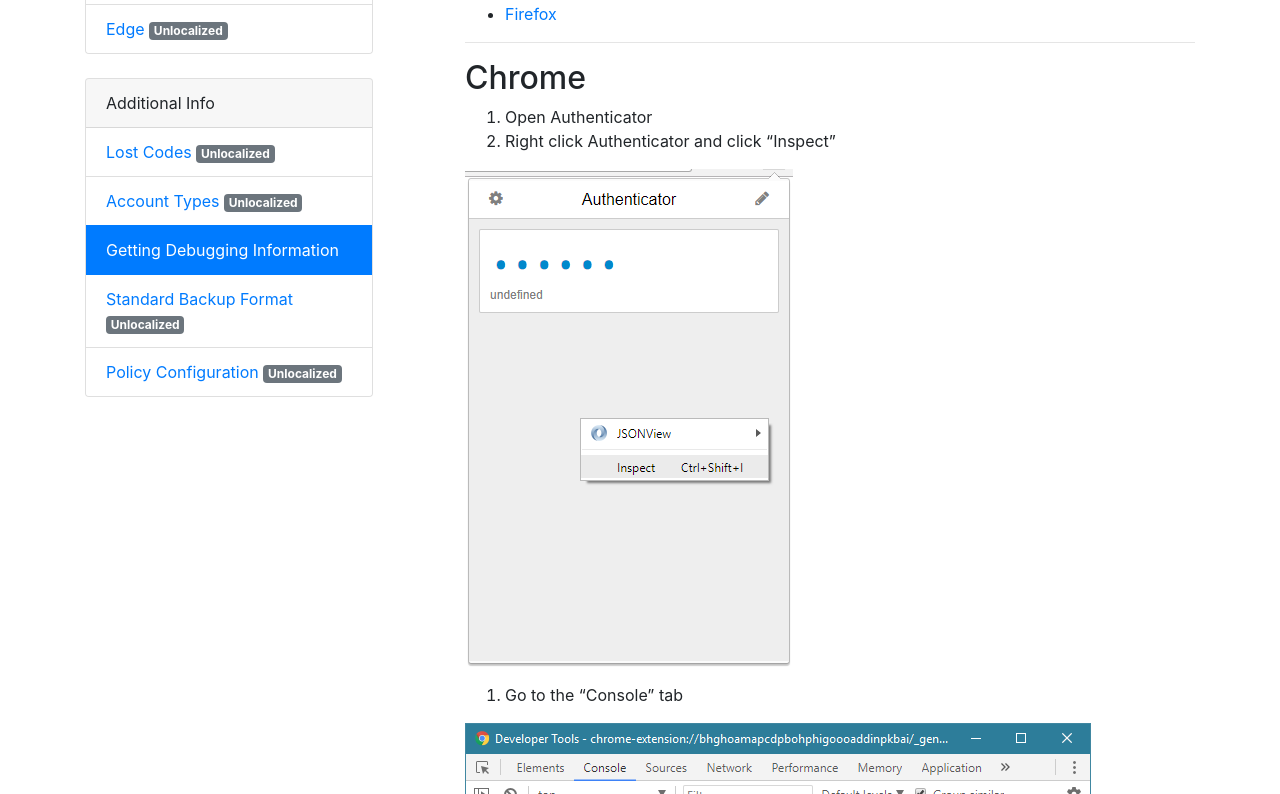
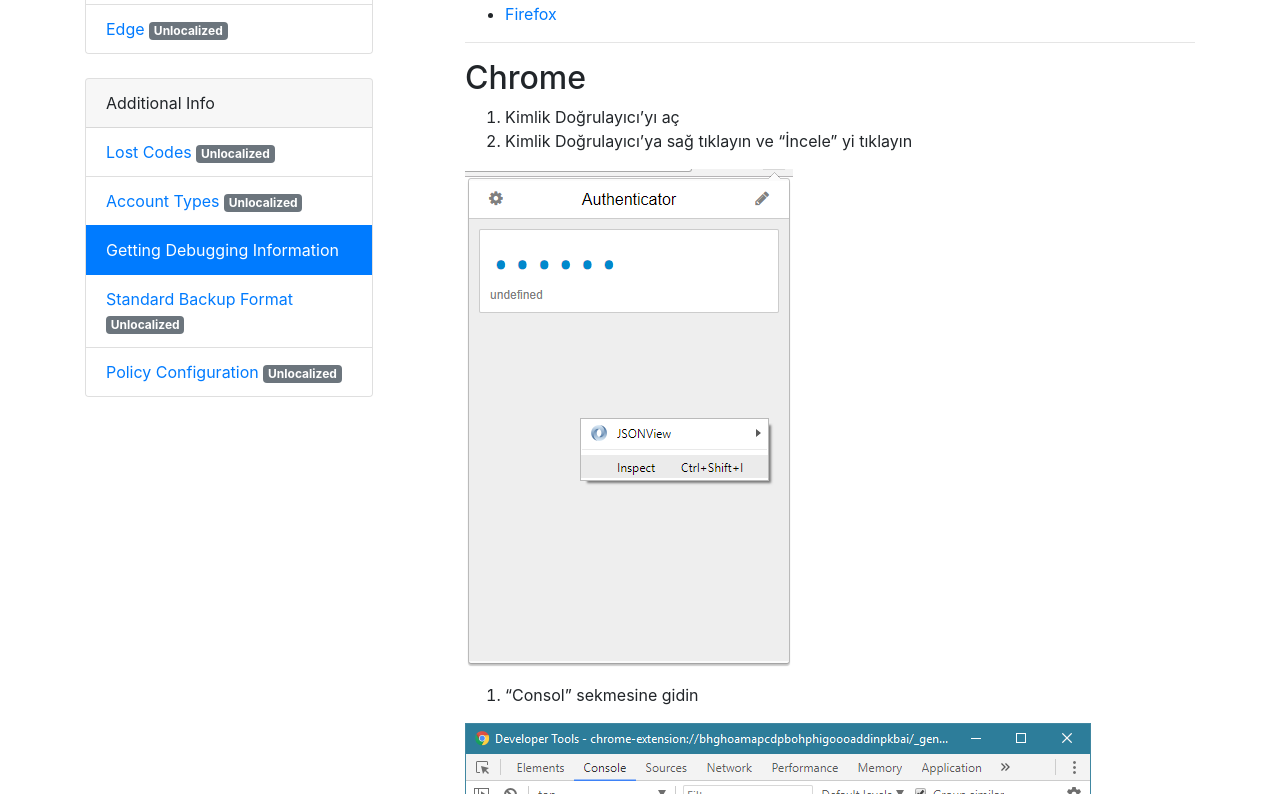
Before and after one commit to Authenticator-Extension/authenticator.cc, a Jekyll site: the page built from docs/tr/debug-info.md, in a window 1280 px wide and 1400 px high. Shown: the part 223-1017 px from the top of the window. Built offline with Jekyll 4.4.1, drawn with Linux system fonts in a browser that asks for light colours; our own code applies the rules of GitHub Pages for plain Markdown files; some of the changed text lies outside the part shown.

Commit message:
New translations debug-info.md (Turkish)

```diff
--- a/docs/tr/debug-info.md
+++ b/docs/tr/debug-info.md
@@ -14,16 +14,16 @@
 
 ## Chrome
 
-1. Open Authenticator
-2. Right click Authenticator and click "Inspect"
+1. Kimlik Doğrulayıcı'yı aç
+2. Kimlik Doğrulayıcı'ya sağ tıklayın ve "İncele" yi tıklayın
 
 ![step2](/assets/debugging-screenshots/chrome/step2.PNG)
 
-3. Go to the "Console" tab
+3. "Consol" sekmesine gidin
 
 ![step5](/assets/debugging-screenshots/chrome/step3.PNG)
 
-4. Copy and paste any messages into the issue description
+4. Tüm mesajları kopyalayıp sorun açıklamasına yapıştırın
 
 ![step4](/assets/debugging-screenshots/chrome/step4.PNG)
 
@@ -31,7 +31,7 @@
 
 ## Firefox
 
-1. Go to `about:debugging`
+1. `about:debugging` sayfasına gidin
 2. Check the box that says "Enable add-on debugging"
 
 ![step2](/assets/debugging-screenshots/firefox/step2.PNG)
@@ -40,7 +40,7 @@
 
 ![step3](/assets/debugging-screenshots/firefox/step3.PNG)
 
-4. Click "Ok"
+4. "Tamam" ı tıklayın
 
 ![step4](/assets/debugging-screenshots/firefox/step4.PNG)
 
```
